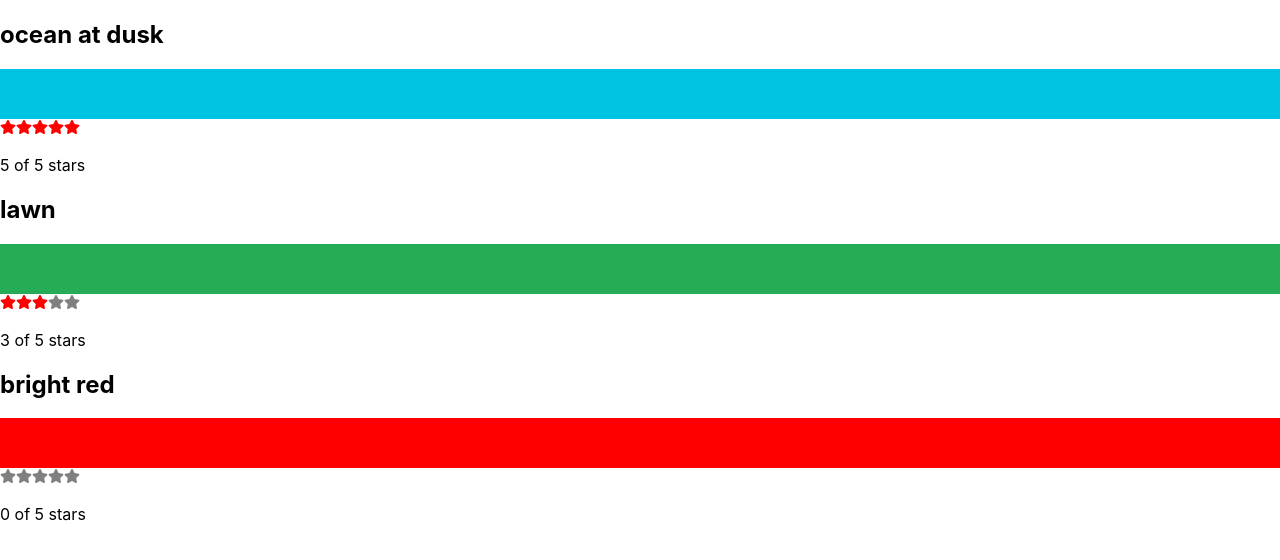
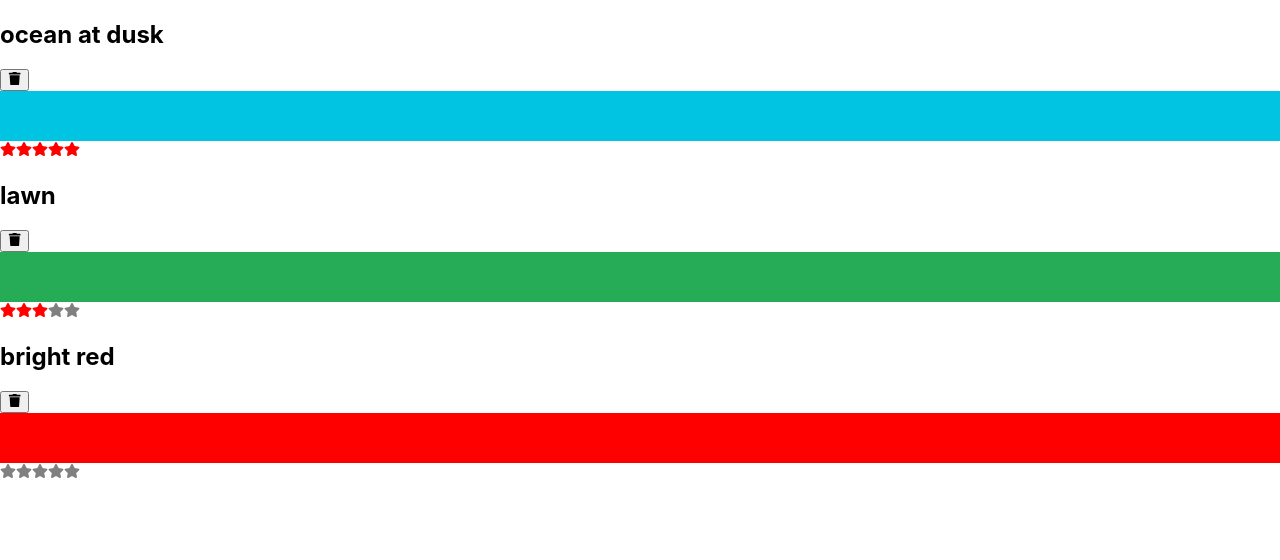
Before and after one commit to krzmknt/star-rating, a React (Create React App) app: page / in a window 1280 px wide. Shown: the top 560 px of the page. Built offline with nearby package versions, Linux system fonts and the light colour scheme.

Commit message:
[Update] 親オンポ―ネントに操作を渡して状態を返してもらう

```diff
--- a/src/App.tsx
+++ b/src/App.tsx
@@ -1,15 +1,36 @@
 import { useState } from "react";
 import colorData from "./color-data.json";
 import { ColorList } from "./ColorList";
+
+export type onRemoveType = (id: string) => any;
+export type onRateType = (id: string, rating: number) => void;
 
 export interface colorProps {
   id: string;
   title: string;
   color: string;
   rating: number;
+  onRemove?: onRemoveType;
+  onRate?: onRateType;
 }
 
+export interface coloPropsFunc extends colorProps {}
+
 export const App = () => {
-  const [colors] = useState(colorData);
-  return <ColorList colors={colors} />;
+  const [colors, setColors] = useState(colorData);
+  return (
+    <ColorList
+      colors={colors}
+      onRateColor={(id: string, rating: number) => {
+        const newColors = colors.map((color) =>
+          color.id === id ? { ...color, rating } : color
+        );
+        setColors(newColors);
+      }}
+      onRemoveColor={(id) => {
+        const newColors = colors.filter((color) => color.id !== id);
+        setColors(newColors);
+      }}
+    />
+  );
 };
--- a/src/Color.tsx
+++ b/src/Color.tsx
@@ -1,12 +1,26 @@
 import { StarRating } from "./StarRating";
 import { colorProps } from "./App";
+import { FaTrash } from "react-icons/fa";
 
-export function Color({ title, color, rating }: colorProps) {
+export function Color({
+  id,
+  title,
+  color,
+  rating,
+  onRemove = (f) => f,
+  onRate = (f) => f,
+}: colorProps) {
   return (
     <section>
       <h1>{title}</h1>
+      <button onClick={() => onRemove(id)}>
+        <FaTrash />
+      </button>
       <div style={{ height: 50, backgroundColor: color }} />
-      <StarRating selectedStars={rating} />
+      <StarRating
+        selectedStars={rating}
+        onRate={(rating) => onRate(id, rating)}
+      />
     </section>
   );
 }
--- a/src/ColorList.tsx
+++ b/src/ColorList.tsx
@@ -1,16 +1,27 @@
 import { Color } from "./Color";
-import { colorProps } from "./App";
+import { colorProps, onRemoveType, onRateType } from "./App";
 
 interface colors_props {
   colors: colorProps[];
+  onRemoveColor?: onRemoveType;
+  onRateColor?: onRateType;
 }
 
-export const ColorList = ({ colors = [] }: colors_props) => {
+export const ColorList = ({
+  colors = [],
+  onRemoveColor = (f) => f,
+  onRateColor = (f) => f,
+}: colors_props) => {
   if (!colors.length) return <div>No Colors Listed.</div>;
   return (
     <div>
       {colors.map((color) => (
-        <Color key={color.id} {...color} />
+        <Color
+          key={color.id}
+          {...color}
+          onRemove={onRemoveColor}
+          onRate={onRateColor}
+        />
       ))}
     </div>
   );
--- a/src/StarRating.tsx
+++ b/src/StarRating.tsx
@@ -4,15 +4,20 @@ const Star = ({ selected = false, onSelect = (f: unknown) => f }) => (
   <FaStar color={selected ? "red" : "gray"} onClick={onSelect} />
 );
 
-export const StarRating = ({ totalStars = 5, selectedStars = 0 }) => {
+export const StarRating = ({
+  totalStars = 5,
+  selectedStars = 0,
+  onRate = (f: any) => f,
+}) => {
   return (
     <>
       {[...Array(totalStars)].map((_, i) => (
-        <Star key={i} selected={i < selectedStars} />
+        <Star
+          key={i}
+          selected={i < selectedStars}
+          onSelect={() => onRate(i + 1)}
+        />
       ))}
-      <p>
-        {selectedStars} of {totalStars} stars
-      </p>
     </>
   );
 };
```
